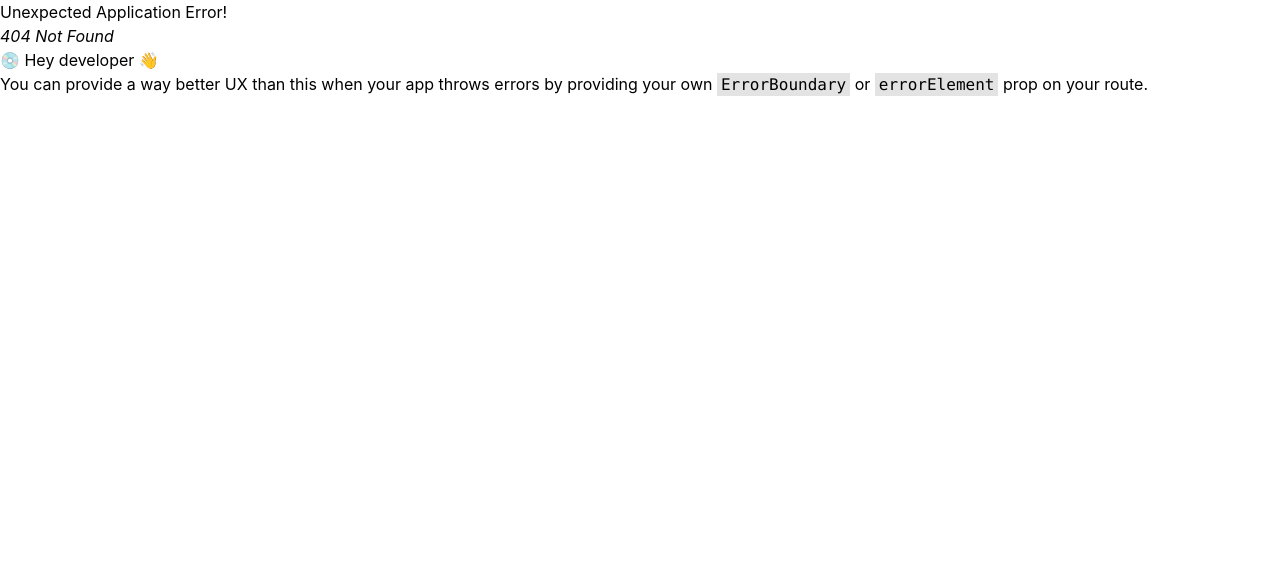
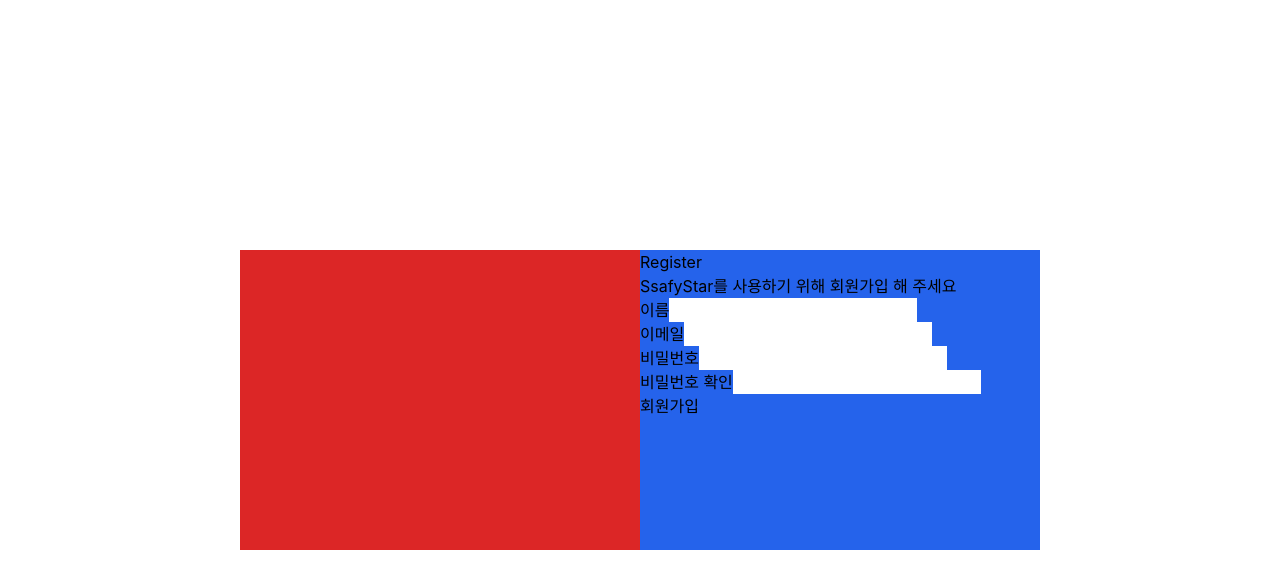
Before and after one commit to Stella-304/SSAFY-STAR, a React (Create React App) app in the folder FrontEnd/: page /signup in a window 1280 px wide. Before the commit this address had no page. Shown: the top 588 px of the page. Built offline with nearby package versions, Linux system fonts and the light colour scheme.

Commit message:
[feat] 카드 등록 추가

```diff
--- /dev/null
+++ b/FrontEnd/src/components/Input/Select.tsx
@@ -0,0 +1,15 @@
+interface props {
+  id: string;
+  type: string;
+  label: string;
+  selectors: [string];
+}
+
+export default function Select({ id, type, label }: props) {
+  return (
+    <div>
+      <label htmlFor={id}>{label}</label>
+      <input id={id} type={type}></input>
+    </div>
+  );
+}
--- /dev/null
+++ b/FrontEnd/src/pages/CardSubmit.tsx
@@ -0,0 +1,29 @@
+import Input from "../components/Input/Input";
+
+export default function CardSubmit() {
+  return (
+    <div className="w-full h-screen flex items-center">
+      <div className="w-800 h-300 flex m-auto">
+        {/* 왼쪽 배경 */}
+        <div className="w-400 h-300 bg-red-600"></div>
+        {/* 오른쪽 가입영역 */}
+        <div className="w-400 h-300 bg-blue-600">
+          <div>별 등록</div>
+          <div>
+            <Input id="name" type="text" label="이름*" />
+            <Input id="cardinal" type="text" label="기수*" />
+            <Input id="email" type="text" label="이메일*" />
+            <Input id="content" type="textbox" label="한마디*" />
+            <Input id="job" type="text" label="회사" />
+            <Input id="sw" type="text" label="역량테스트등급" />
+            <Input id="field" type="text" label="분야" />
+            <Input id="github" type="text" label="Github 링크" />
+            <Input id="blog" type="text" label="기술 블로그" />
+            <Input id="content2" type="text" label="후배기수에게 전하는 조언" />
+            <Input id="etc" type="text" label="기타 경력 사항" />
+          </div>
+        </div>
+      </div>
+    </div>
+  );
+}
--- a/FrontEnd/src/pages/Signup.tsx
+++ b/FrontEnd/src/pages/Signup.tsx
@@ -1,3 +1,28 @@
+import Input from "../components/Input/Input";
+
 export default function Signup() {
-  return <div className="w-full h-screen"></div>;
+  return (
+    <div className="w-full h-screen flex items-center">
+      <div className="w-800 h-300 flex m-auto">
+        {/* 왼쪽 배경 */}
+        <div className="w-400 h-300 bg-red-600"></div>
+        {/* 오른쪽 로그인영역 */}
+        <div className="w-400 h-300 bg-blue-600">
+          <div>
+            <h1>Register</h1>
+            <span>SsafyStar를 사용하기 위해 회원가입 해 주세요</span>
+          </div>
+          <div>
+            <Input id="name" type="input" label="이름" />
+            <Input id="email" type="input" label="이메일" />
+            <Input id="password1" type="password" label="비밀번호" />
+            <Input id="password2" type="password" label="비밀번호 확인" />
+          </div>
+          <div>
+            <div>회원가입</div>
+          </div>
+        </div>
+      </div>
+    </div>
+  );
 }
```
Also changed, not shown: FrontEnd/src/index.tsx (+10 -0 lines).
